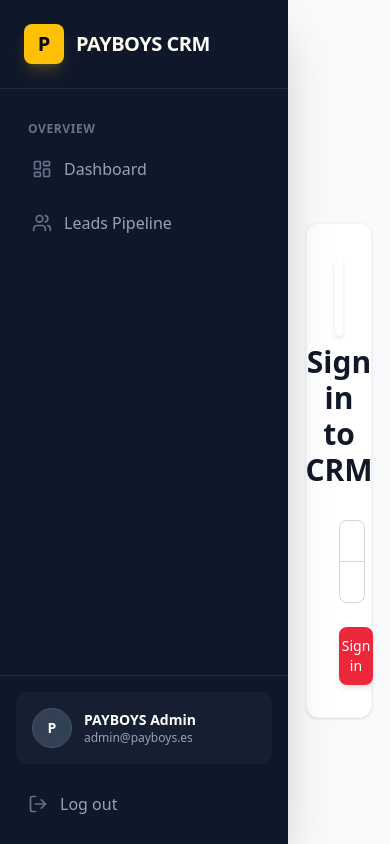
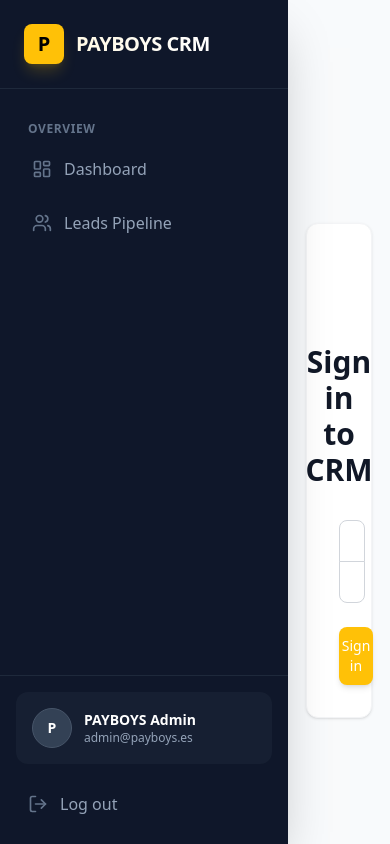
Before and after one commit to digitalIAte/crm.payboys, a Next.js app: page /crm/login in a window 390 px wide. Built offline with nearby package versions, Linux system fonts and the light colour scheme; grey boxes are pictures that could not be loaded.

Commit message:
Update login page branding for PAYBOYS

```diff
--- a/src/app/crm/login/page.tsx
+++ b/src/app/crm/login/page.tsx
@@ -3,7 +3,7 @@ export default function Login() {
         <div className="min-h-screen flex items-center justify-center bg-gray-50">
             <div className="max-w-md w-full space-y-8 p-8 bg-white shadow rounded-xl border border-gray-100">
                 <div className="flex flex-col items-center">
-                    <img src="/images/logo_digitaliate.png" alt="Digitaliate CRM" className="w-20 h-20 object-contain rounded-xl shadow-md p-1 bg-white mb-2" />
+                    <img src="/images/PAYBOYS_logo.webp" alt="PAYBOYS CRM" className="w-20 h-20 object-contain rounded-xl p-1 bg-white mb-2" />
                     <h2 className="text-center text-3xl font-extrabold text-gray-900">Sign in to CRM</h2>
                 </div>
                 <form className="mt-8 space-y-6" action="/crm/leads">
@@ -11,15 +11,15 @@ export default function Login() {
                     <div className="rounded-md shadow-sm -space-y-px">
                         <div>
                             <label htmlFor="email-address" className="sr-only">Email address</label>
-                            <input id="email-address" name="email" type="email" required className="appearance-none rounded-none relative block w-full px-3 py-2 border border-gray-300 placeholder-gray-500 text-gray-900 rounded-t-lg focus:outline-none focus:ring-digitaliate focus:border-digitaliate focus:z-10 sm:text-sm" placeholder="Email address" />
+                            <input id="email-address" name="email" type="email" required className="appearance-none rounded-none relative block w-full px-3 py-2 border border-gray-300 placeholder-gray-500 text-gray-900 rounded-t-lg focus:outline-none focus:ring-payboys focus:border-payboys focus:z-10 sm:text-sm" placeholder="Email address" />
                         </div>
                         <div>
                             <label htmlFor="password" className="sr-only">Password</label>
-                            <input id="password" name="password" type="password" required className="appearance-none rounded-none relative block w-full px-3 py-2 border border-gray-300 placeholder-gray-500 text-gray-900 rounded-b-lg focus:outline-none focus:ring-digitaliate focus:border-digitaliate focus:z-10 sm:text-sm" placeholder="Password" />
+                            <input id="password" name="password" type="password" required className="appearance-none rounded-none relative block w-full px-3 py-2 border border-gray-300 placeholder-gray-500 text-gray-900 rounded-b-lg focus:outline-none focus:ring-payboys focus:border-payboys focus:z-10 sm:text-sm" placeholder="Password" />
                         </div>
                     </div>
                     <div>
-                        <button type="submit" className="group relative w-full flex justify-center py-2 px-4 border border-transparent text-sm font-medium rounded-lg text-white bg-digitaliate hover:bg-digitaliate-dark focus:outline-none focus:ring-2 focus:ring-offset-2 focus:ring-digitaliate-dark shadow-md transition-all duration-200">
+                        <button type="submit" className="group relative w-full flex justify-center py-2 px-4 border border-transparent text-sm font-medium rounded-lg text-white bg-payboys hover:bg-payboys-dark focus:outline-none focus:ring-2 focus:ring-offset-2 focus:ring-payboys-dark shadow-md transition-all duration-200">
                             Sign in
                         </button>
                     </div>
```
